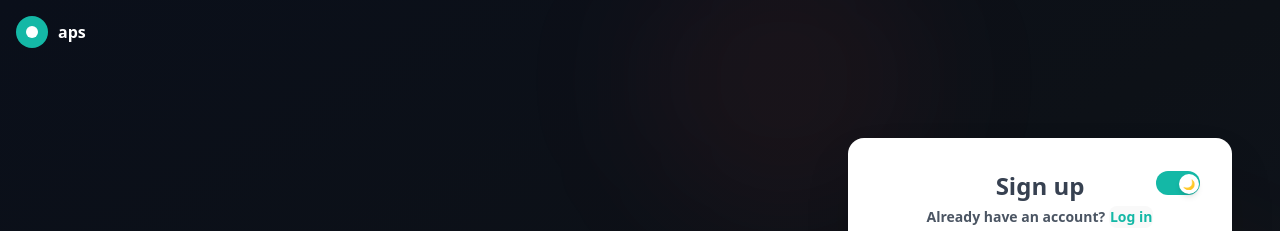
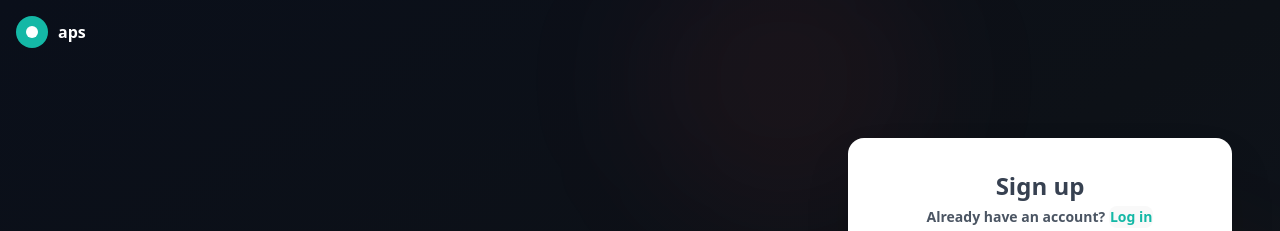
Before and after one commit to Brijesh2301/Task, a React (Vite) app: page / in a window 1280 px wide. Shown: the top 231 px of the page. Built offline with nearby package versions, Linux system fonts and the light colour scheme.

Commit message:
theme toglle remove from login

```diff
--- a/src/screens/LoginScreen.jsx
+++ b/src/screens/LoginScreen.jsx
@@ -1,5 +1,5 @@
 import { useState } from "react";
-import ThemeToggle from "../components/ThemeToggle";
+
 import { FaMeta } from "react-icons/fa6";
 import { FaApple } from "react-icons/fa";
 import { FcGoogle } from "react-icons/fc";
@@ -108,9 +108,7 @@ export default function LoginScreen({ onLogin }) {
     Sign up
   </h2>
 
-  <div className="absolute right-0">
-    <ThemeToggle />
-  </div>
+
 </div>
 
            <p className="text-sm text-center  items-center font-semibold text-gray-600 mb-6">
```
